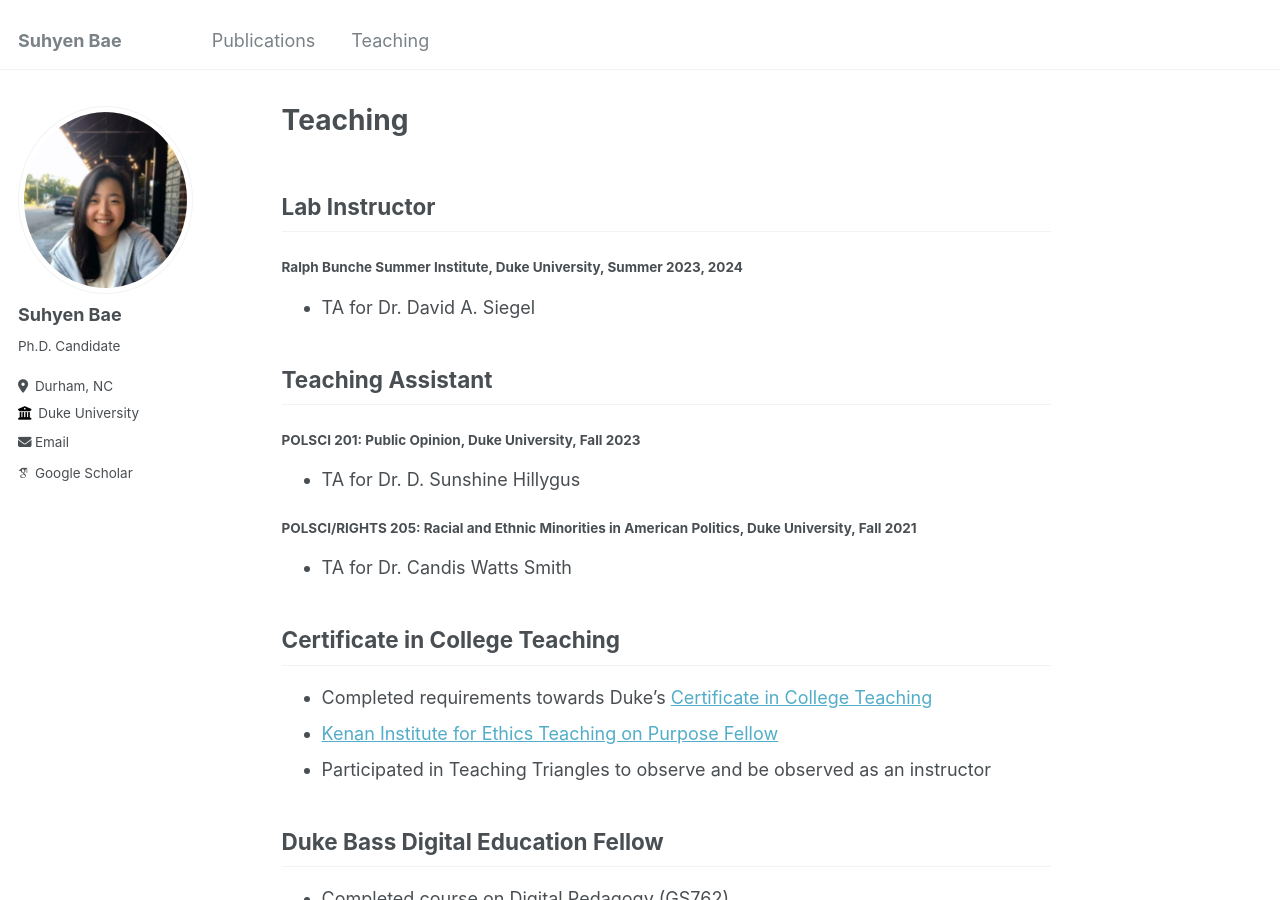
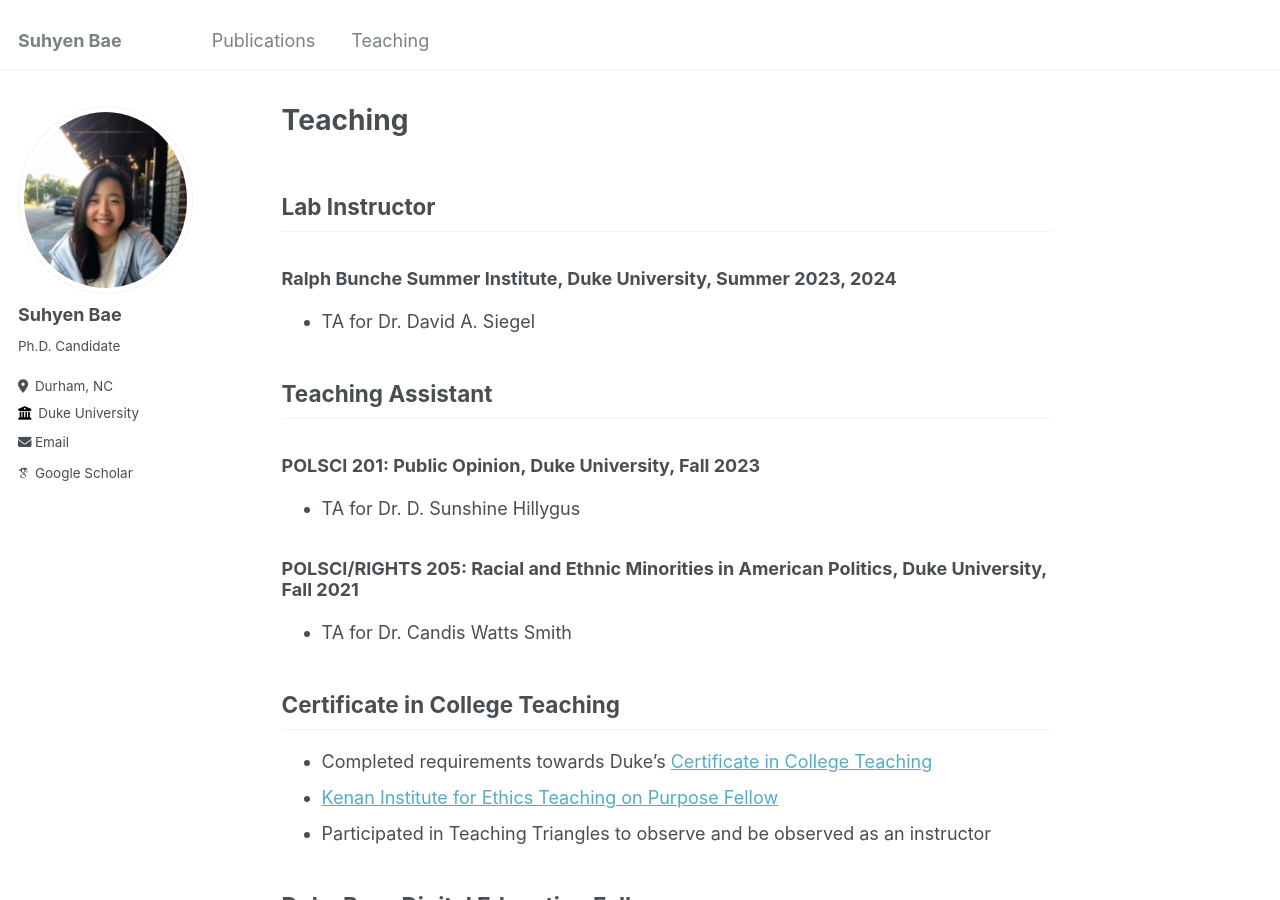
Before and after one commit to suhyenbae/suhyenbae.github.io, a Jekyll site: the page built from _pages/teaching.md, in a window 1280 px wide and 900 px high. Built offline with Jekyll 4.4.1, drawn with Linux system fonts in a browser that asks for light colours; some web fonts are replaced.

```diff
--- a/_pages/teaching.md
+++ b/_pages/teaching.md
@@ -5,15 +5,15 @@ author_profile: true
 ---
 
 ## Lab Instructor
-#### Ralph Bunche Summer Institute, Duke University, Summer 2023, 2024
+### Ralph Bunche Summer Institute, Duke University, Summer 2023, 2024
 + TA for Dr. David A. Siegel
 
 ## Teaching Assistant
 
-#### POLSCI 201: Public Opinion, Duke University, Fall 2023
+### POLSCI 201: Public Opinion, Duke University, Fall 2023
 + TA for Dr. D. Sunshine Hillygus
 
-#### POLSCI/RIGHTS 205: Racial and Ethnic Minorities in American Politics, Duke University, Fall 2021
+### POLSCI/RIGHTS 205: Racial and Ethnic Minorities in American Politics, Duke University, Fall 2021
 + TA for Dr. Candis Watts Smith
 
 ## Certificate in College Teaching
```
